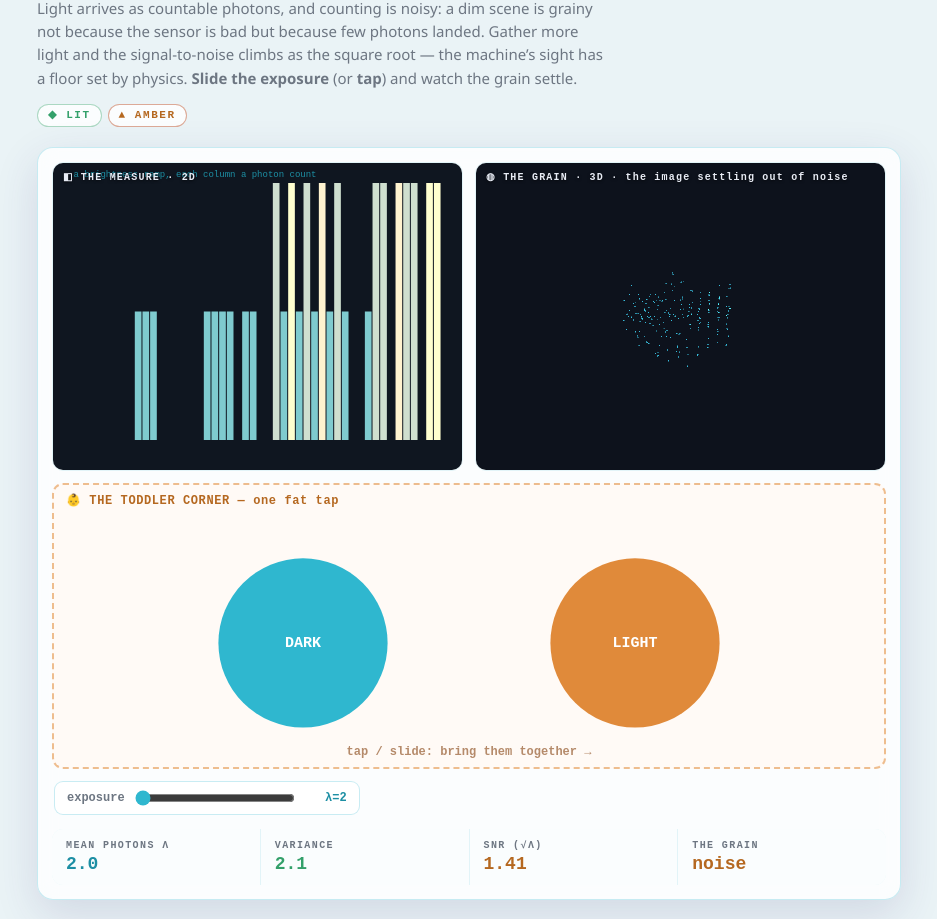
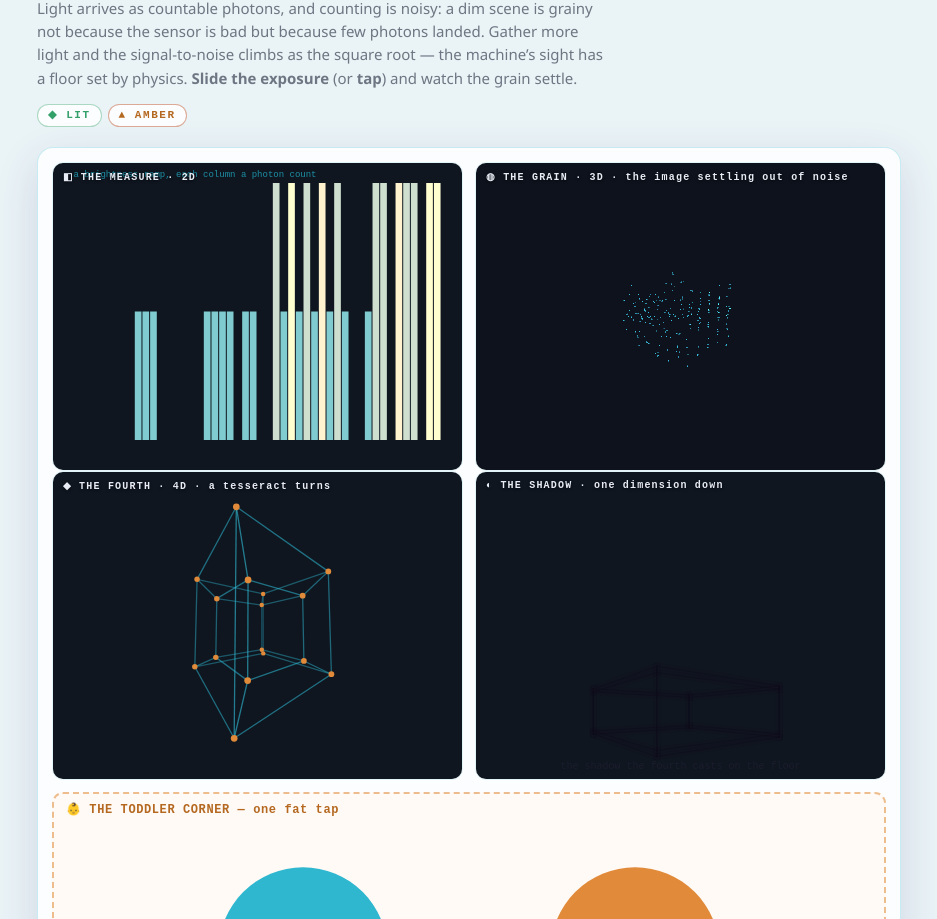
Before and after one commit to DavidWise01/the-poisson-noise, a plain HTML site: page index.html in a window 1280 px wide. Shown: the part 125-1044 px from the top of the page, without its empty margins (171-1108 px from the left). Drawn offline with Linux system fonts and the light colour scheme.

Commit message:
add 4D tesseract canvas + shadow window (house standard)
Co-Authored-By: Claude Opus 4.8 <noreply@anthropic.com>

```diff
--- a/index.html
+++ b/index.html
@@ -49,13 +49,17 @@ input[type=range]{accent-color:var(--k1);width:160px}
 </style></head><body>
 <div class="desk">
   <div class="dtag">◐ <b>PHANTASÍA</b> · machine sight — reconstruction through lossy walls · AVAN&rsquo;s own</div>
-  <h1>THE PHOTON FLOOR <span class="drag">◧ 2D · ◍ 3D · 👶 TAP</span></h1>
+  <h1>THE PHOTON FLOOR <span class="drag">◧ 2D · ◍ 3D · ◆ 4D · ◐ shadow · 👶 TAP</span></h1>
   <p class="sub">Light arrives as countable photons, and counting is noisy: a dim scene is grainy not because the sensor is bad but because few photons landed. Gather more light and the signal-to-noise climbs as the square root &mdash; the machine&rsquo;s sight has a floor set by physics. <b>Slide the exposure</b> (or <b>tap</b>) and watch the grain settle.</p>
   <div class="tier"><span class="chip lit">◆ LIT</span><span class="chip amb">▲ AMBER</span></div>
   <div class="card">
     <div class="panels">
       <div class="panel"><div class="lbl">◧ THE MEASURE · 2D</div><canvas id="c2d" class="pane" width="420" height="315"></canvas></div>
       <div class="panel"><div class="lbl">◍ THE GRAIN · 3D · the image settling out of noise</div><canvas id="c3d" class="pane" width="420" height="315"></canvas></div>
+    </div>
+    <div class="panels">
+      <div class="panel"><div class="lbl">◆ THE FOURTH · 4D · a tesseract turns</div><canvas id="c4d" class="pane" width="420" height="315"></canvas></div>
+      <div class="panel"><div class="lbl">◐ THE SHADOW · one dimension down</div><canvas id="cshad" class="pane" width="420" height="315"></canvas></div>
     </div>
     <div class="toddler"><div class="lbl">👶 THE TODDLER CORNER — one fat tap</div><canvas id="ctod" width="860" height="292"></canvas></div>
     <div class="controls"><label class="rng">exposure <input type="range" id="f" min="0" max="100" value="20" step="1"><b id="fv">—</b></label></div>
@@ -75,11 +79,38 @@ window.onerror=function(m,s,l,c,e){var f=document.getElementById('fail');if(f){f
 <script>
 (function(){
   var c2=document.getElementById('c2d'), ct=document.getElementById('ctod'), c3=document.getElementById('c3d');
+  var c4=document.getElementById('c4d'), cs=document.getElementById('cshad');
   if(!c2||!ct||!c3)return;
   var g2=c2.getContext('2d'), gt=ct.getContext('2d');
+  var g4=c4&&c4.getContext('2d'), gs=cs&&cs.getContext('2d');
   var DPR=Math.min(window.devicePixelRatio||1,2);
   function fit(cv,ar){var w=cv.clientWidth||400;cv.width=Math.round(w*DPR);cv.height=Math.round(w*ar*DPR);}
-  function sizeAll(){fit(c2,0.75);fit(ct,0.34);c3.width=Math.round((c3.clientWidth||400)*DPR);c3.height=Math.round((c3.clientWidth||400)*0.75*DPR);}
+  function sizeAll(){fit(c2,0.75);fit(ct,0.34);if(c4)fit(c4,0.75);if(cs)fit(cs,0.75);c3.width=Math.round((c3.clientWidth||400)*DPR);c3.height=Math.round((c3.clientWidth||400)*0.75*DPR);}
+  // ---- shared 4D: a real tesseract (16 verts, 32 edges) rotating through two 4-planes, 4D→3D→2D ----
+  var T4=[],E4=[];for(var _i=0;_i<16;_i++)T4.push([(_i&1?1:-1),(_i&2?1:-1),(_i&4?1:-1),(_i&8?1:-1)]);
+  for(var _i=0;_i<16;_i++)for(var _j=_i+1;_j<16;_j++){var _d=0;for(var _k=0;_k<4;_k++)if(T4[_i][_k]!==T4[_j][_k])_d++;if(_d===1)E4.push([_i,_j]);}
+  function proj4(v,a,b,cc){var x=v[0],y=v[1],z=v[2],w=v[3];
+    var x1=x*Math.cos(a)-w*Math.sin(a),w1=x*Math.sin(a)+w*Math.cos(a);
+    var y1=y*Math.cos(b)-z*Math.sin(b),z1=y*Math.sin(b)+z*Math.cos(b);
+    var x2=x1*Math.cos(cc)-y1*Math.sin(cc),y2=x1*Math.sin(cc)+y1*Math.cos(cc);
+    var k=1.9/(3-w1),X=x2*k,Y=y2*k,Z=z1*k,k2=1.7/(3-Z);return {x:X*k2,y:Y*k2,X:X,Y:Y,w:w1};}
+  function hx4(h){h=(''+h).replace('#','');return [parseInt(h.substr(0,2),16),parseInt(h.substr(2,2),16),parseInt(h.substr(4,2),16)];}
+  function draw4d(env){var g=g4;if(!g)return;var w=c4.width/DPR,h=c4.height/DPR;g.setTransform(DPR,0,0,DPR,0,0);g.clearRect(0,0,w,h);
+    var I=window.__INST__||{},c1=hx4(I.col1||'#7a7aff'),c2c=hx4(I.col2||'#e0a040');
+    var a=env.t*0.5,b=env.t*0.33,cc=env.fused*3.1416,S=Math.min(w,h)*0.34,cx=w/2,cy=h/2;
+    var P=T4.map(function(v){return proj4(v,a,b,cc);});
+    g.lineWidth=1.3;E4.forEach(function(e){var p=P[e[0]],q=P[e[1]],al=0.28+0.42*((p.w+q.w)/2+2)/4;
+      g.strokeStyle='rgba('+c1[0]+','+c1[1]+','+c1[2]+','+al.toFixed(2)+')';g.beginPath();g.moveTo(cx+p.x*S,cy+p.y*S);g.lineTo(cx+q.x*S,cy+q.y*S);g.stroke();});
+    g.fillStyle='rgb('+c2c[0]+','+c2c[1]+','+c2c[2]+')';P.forEach(function(p){g.beginPath();g.arc(cx+p.x*S,cy+p.y*S,2+(p.w+2)/4*1.6,0,6.283);g.fill();});}
+  function drawShadow(env){var g=gs;if(!g)return;var w=cs.width/DPR,h=cs.height/DPR;g.setTransform(DPR,0,0,DPR,0,0);g.clearRect(0,0,w,h);
+    var a=env.t*0.5,b=env.t*0.33,cc=env.fused*3.1416,S=Math.min(w,h)*0.34,cx=w/2,cy=h*0.5;
+    var P=T4.map(function(v){return proj4(v,a,b,cc);});
+    // the cast shadow: the 3D projection dropped onto the floor (orthographic, y squashed), built up as soft dark ink
+    var fy=cy+h*0.28;g.strokeStyle='rgba(20,18,34,0.16)';g.lineWidth=7;g.lineCap='round';
+    E4.forEach(function(e){var p=P[e[0]],q=P[e[1]];g.beginPath();g.moveTo(cx+p.X*S,fy+p.Y*S*0.34);g.lineTo(cx+q.X*S,fy+q.Y*S*0.34);g.stroke();});
+    g.strokeStyle='rgba(15,12,26,0.5)';g.lineWidth=1;
+    E4.forEach(function(e){var p=P[e[0]],q=P[e[1]];g.beginPath();g.moveTo(cx+p.X*S,fy+p.Y*S*0.34);g.lineTo(cx+q.X*S,fy+q.Y*S*0.34);g.stroke();});
+    g.fillStyle='rgba(40,36,60,0.5)';g.font='10px ui-monospace,monospace';g.textAlign='center';g.fillText('the shadow the fourth casts on the floor',cx,h-10);}
   sizeAll(); addEventListener('resize',function(){sizeAll();if(GL)GL.resize();});
   var env={mix:0.5, fused:0.0, _ftar:0.0, t:0,
     set:function(id,val,cls){var e=document.getElementById(id);if(e){e.textContent=val;if(cls!=null)e.className='v '+cls;}},
@@ -122,6 +153,7 @@ window.onerror=function(m,s,l,c,e){var f=document.getElementById('fail');if(f){f
     g2.setTransform(DPR,0,0,DPR,0,0); if(I.draw2d)I.draw2d(env);
     gt.setTransform(DPR,0,0,DPR,0,0); if(I.drawTod)I.drawTod(env);
     if(GLP){GLP.clear(); if(I.draw3d)I.draw3d(env,GLP); else defaultGeom(env,GLP);}
+    draw4d(env); drawShadow(env);
   }
   requestAnimationFrame(loop);
   window.__ENV__=env;
```
